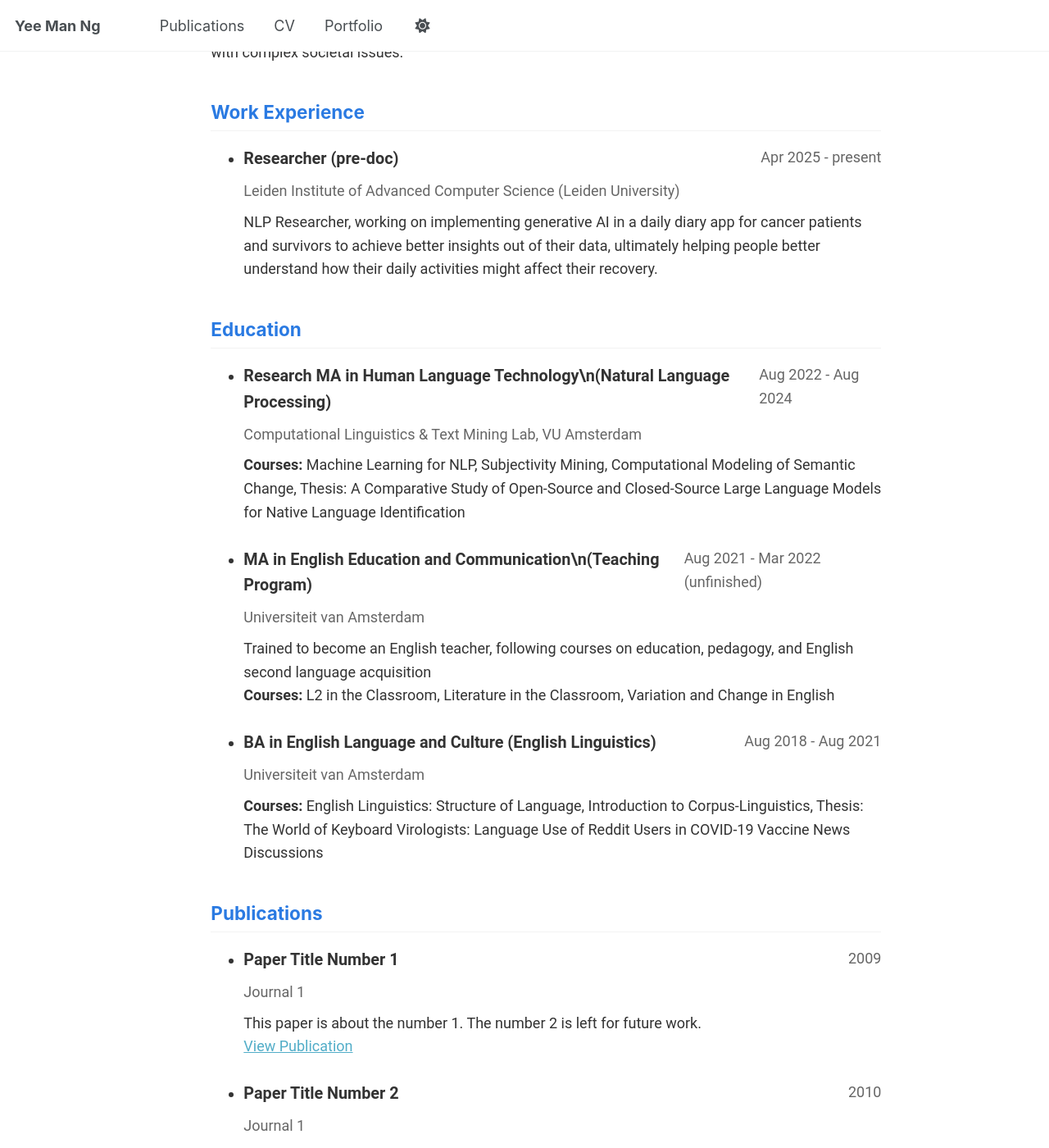
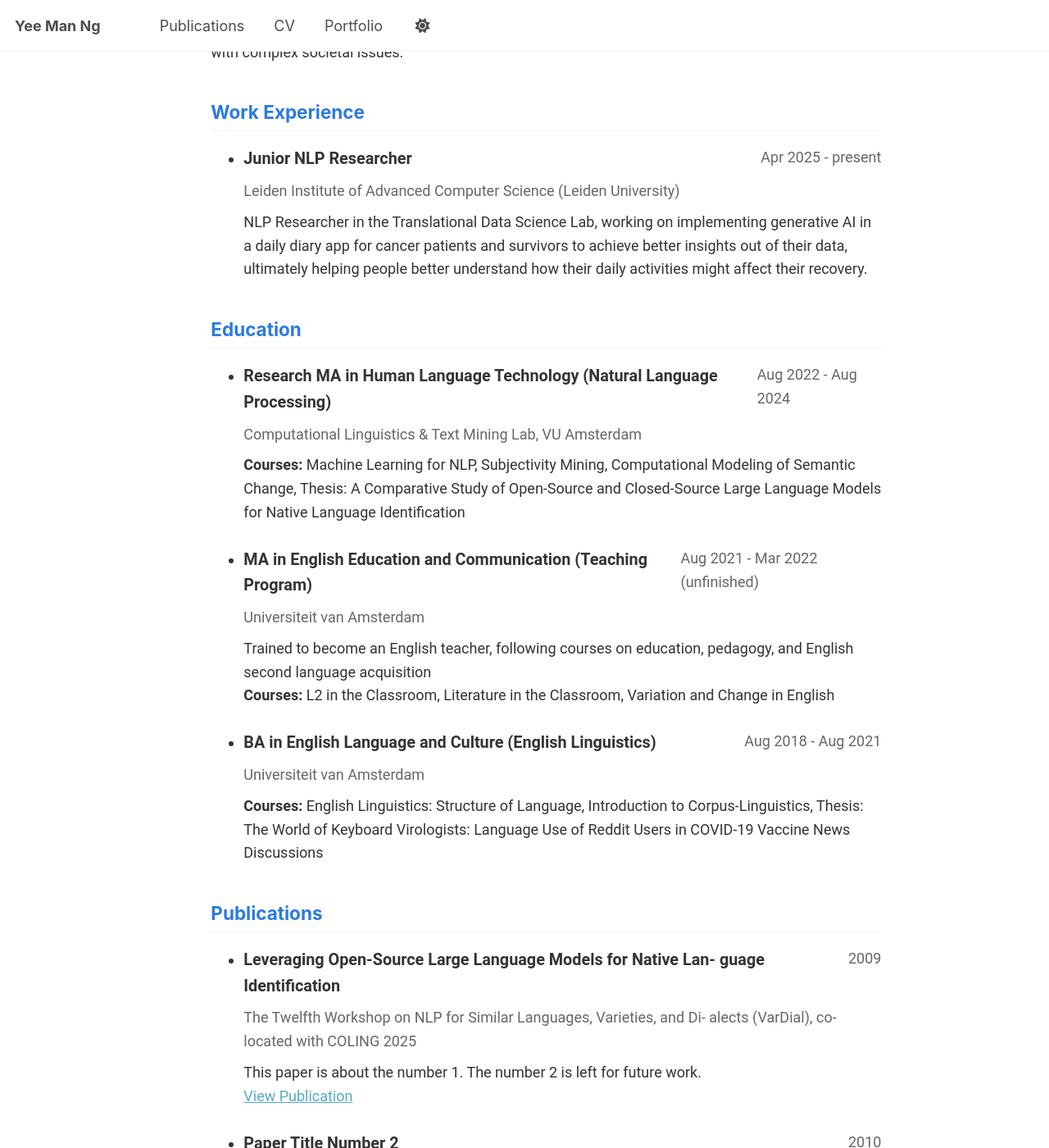
Before and after one commit to yeem4n/yeeman-ng, a Jekyll site: the page built from _pages/cv-json.md, in a window 1280 px wide and 1400 px high, scrolled down 465 px. Shown: the whole window at 82% size. Built offline with Jekyll 4.4.1, drawn with Linux system fonts in a browser that asks for light colours.

Commit message:
Update cv.json

```diff
--- a/_data/cv.json
+++ b/_data/cv.json
@@ -28,11 +28,11 @@
     ]
   },
   "work": [
-    {"position": "Researcher (pre-doc)",
+    {"position": "Junior NLP Researcher",
      "startDate": "Apr 2025",
      "endDate": "present",
      "company": "Leiden Institute of Advanced Computer Science (Leiden University)",
-     "summary": "NLP Researcher, working on implementing generative AI in a daily diary app for cancer patients and survivors
+     "summary": "NLP Researcher in the Translational Data Science Lab, working on implementing generative AI in a daily diary app for cancer patients and survivors
      to achieve better insights out of their data, ultimately helping people better understand how their daily activities might affect their recovery. ",
      "highlights": ""
     }
@@ -40,7 +40,7 @@
   "education": [
     {
       "institution": "Computational Linguistics & Text Mining Lab, VU Amsterdam",
-      "area": "Research MA in Human Language Technology\\n(Natural Language Processing)",
+      "area": "Research MA in Human Language Technology (Natural Language Processing)",
       "studyType": "Research MA",
       "startDate": "Aug 2022",
       "endDate": "Aug 2024",
@@ -49,7 +49,7 @@
     },
     {
       "institution": "Universiteit van Amsterdam",
-      "area": "MA in English Education and Communication\\n(Teaching Program)",
+      "area": "MA in English Education and Communication (Teaching Program)",
       "studyType": "",
       "startDate": "Aug 2021",
       "endDate": "Mar 2022 (unfinished)",
@@ -73,8 +73,10 @@
   "references": [],
   "publications": [
     {
-      "name": "Paper Title Number 1",
-      "publisher": "Journal 1",
+      "name": "Leveraging Open-Source Large Language Models for Native Lan-
+guage Identification",
+      "publisher": "The Twelfth Workshop on NLP for Similar Languages, Varieties, and Di-
+alects (VarDial), co-located with COLING 2025",
       "releaseDate": "2009-10-01",
       "website": "http://academicpages.github.io/files/paper1.pdf",
       "summary": "This paper is about the number 1. The number 2 is left for future work."
```
